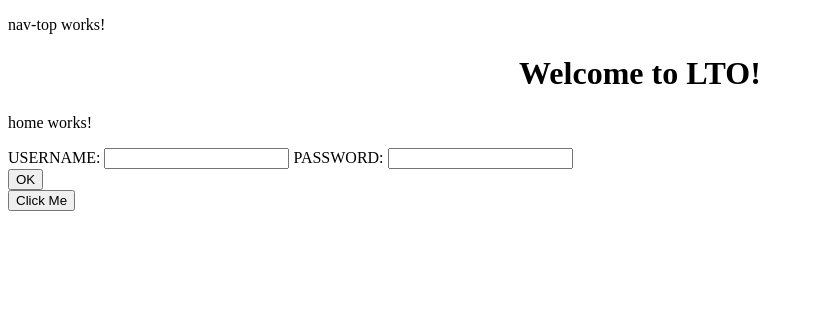
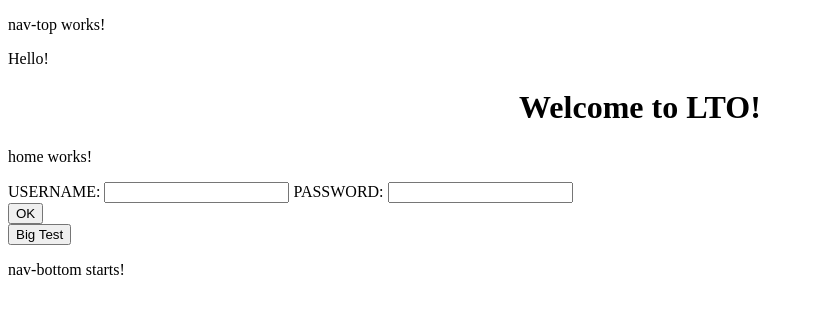
Before and after one commit to Yifan1989/HouseOfCards, an Angular app in the folder LTO/: page / in a window 1280 px wide. Shown: the top 314 px of the page, without its empty margins (0-814 px from the left). Built offline with nearby package versions, Linux system fonts and the light colour scheme.

Commit message:
nav-bottom

```diff
--- a/LTO/src/app/app.component.html
+++ b/LTO/src/app/app.component.html
@@ -7,3 +7,7 @@
 </div>
 
 <app-home></app-home>
+
+
+
+<app-nav-bottom></app-nav-bottom>
--- a/LTO/src/app/home/home.component.html
+++ b/LTO/src/app/home/home.component.html
@@ -22,5 +22,5 @@
 
 
 <div>
-    <button (click)="getShipments()">Click Me</button>
+    <button (click)="getShipments()">Big Test</button>
 </div>
--- /dev/null
+++ b/LTO/src/app/nav-bottom/nav-bottom.component.html
@@ -0,0 +1 @@
+<p>nav-bottom starts!</p>
--- /dev/null
+++ b/LTO/src/app/nav-bottom/nav-bottom.component.ts
@@ -0,0 +1,15 @@
+import { Component, OnInit } from '@angular/core';
+
+@Component({
+  selector: 'app-nav-bottom',
+  templateUrl: './nav-bottom.component.html',
+  styleUrls: ['./nav-bottom.component.css']
+})
+export class NavBottomComponent implements OnInit {
+
+  constructor() { }
+
+  ngOnInit() {
+  }
+
+}
--- a/LTO/src/app/nav-top/nav-top.component.html
+++ b/LTO/src/app/nav-top/nav-top.component.html
@@ -2,4 +2,6 @@
 
 <!-- <button *ngIf="false" (click)="logOut($event)">Log Out</button> -->
 
+
+<p>Hello!</p>
 <button *ngIf="this.logInService.logInCheck" (click)="logOut($event)">Log Out</button>
```
Also changed, not shown: LTO/src/app/app.module.ts (+10 -1 lines), LTO/src/app/app.component.ts (line endings or trailing spaces), LTO/src/app/nav-bottom/nav-bottom.component.css (added), 1 other file (tests, documents, lock files or other folders).
